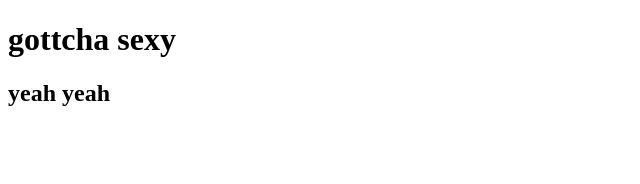
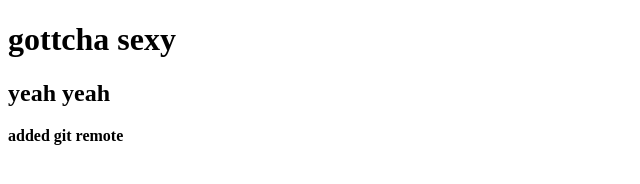
Before and after one commit to chew1632/testGit, a plain HTML site: page index.html in a window 1280 px wide. Shown: the whole page, without its empty margins (0-640 px from the left). Drawn offline with Linux system fonts and the light colour scheme.

Commit message:
remote added

```diff
--- a/index.html
+++ b/index.html
@@ -9,5 +9,6 @@
 <body>
     <h1>gottcha sexy</h1>
     <h2>yeah yeah</h2>
+    <b>added git remote</b>
 </body>
 </html>
```
